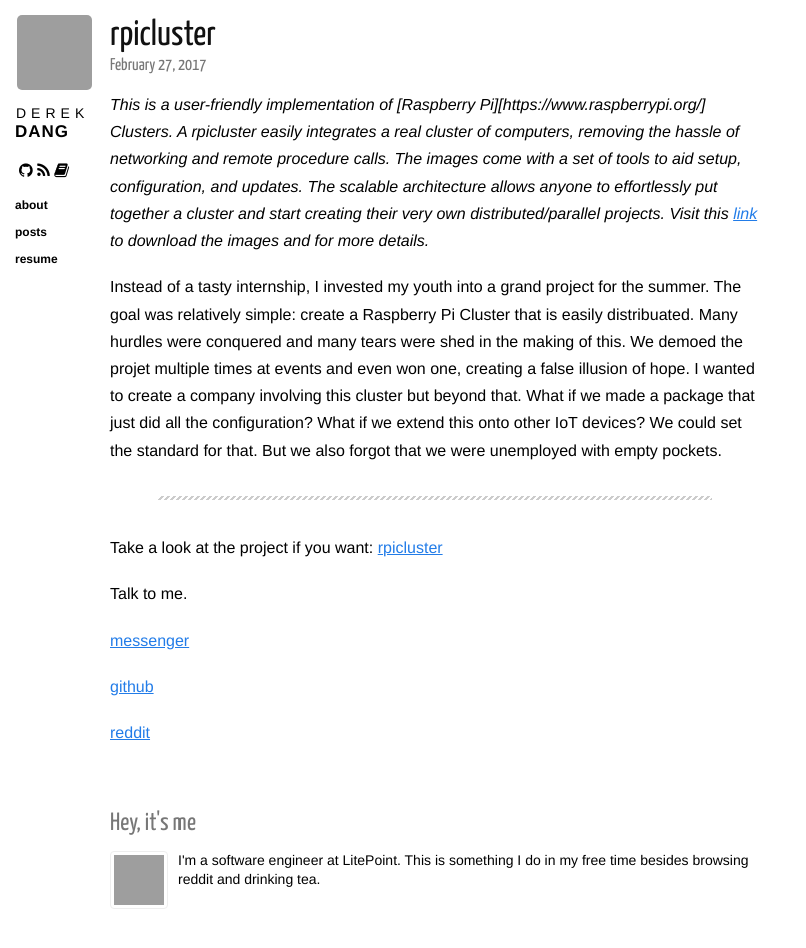
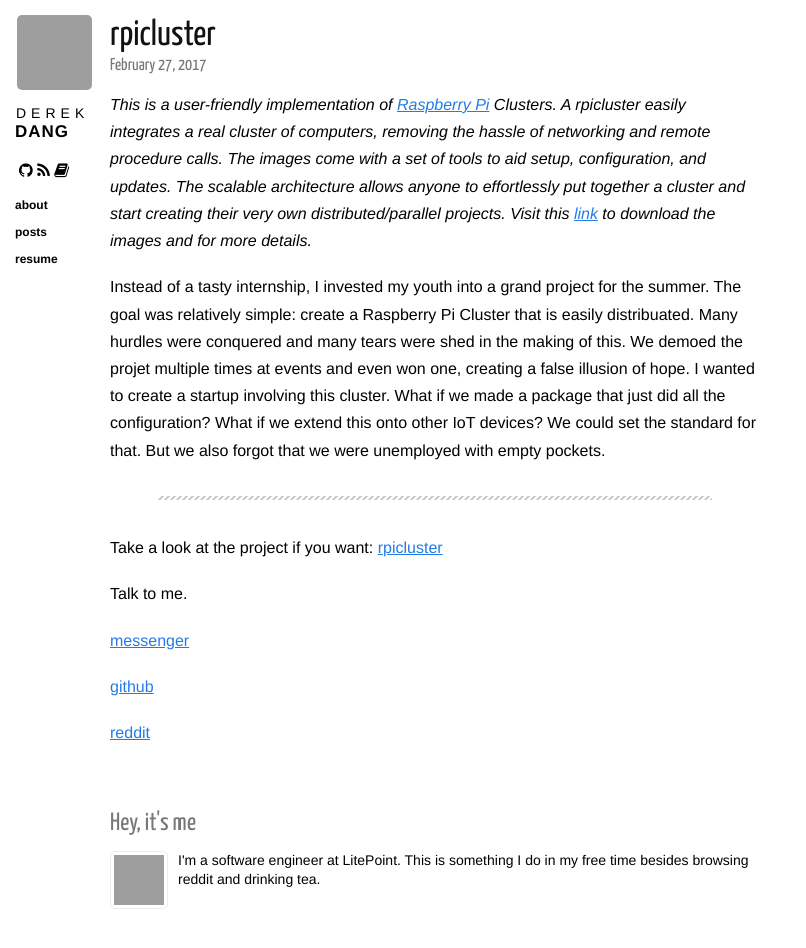
Before and after one commit to dqdang/dqdang.github.io, a Jekyll site: the page built from _posts/2017-02-27-rpicluster.markdown, in a window 1280 px wide, cut to the strip 0-967 px from the top of the page. Shown: the top 948 px of the strip, without its empty margins (0-806 px from the left). Built offline with Jekyll 4.4.1, drawn with Linux system fonts in a browser that asks for light colours; nearby versions of some CDN libraries; grey boxes are pictures that could not be loaded.

Commit message:
Update 2017-02-27-rpicluster.markdown

```diff
--- a/_posts/2017-02-27-rpicluster.markdown
+++ b/_posts/2017-02-27-rpicluster.markdown
@@ -3,9 +3,9 @@ layout: post
 title: rpicluster
 category: posts
 ---
-*This is a user-friendly implementation of [Raspberry Pi][https://www.raspberrypi.org/] Clusters. A rpicluster easily integrates a real cluster of computers, removing the hassle of networking and remote procedure calls. The images come with a set of tools to aid setup, configuration, and updates. The scalable architecture allows anyone to effortlessly put together a cluster and start creating their very own distributed/parallel projects. Visit this [link](www.rpicluster.com) to download the images and for more details.*
+*This is a user-friendly implementation of [Raspberry Pi](https://www.raspberrypi.org/) Clusters. A rpicluster easily integrates a real cluster of computers, removing the hassle of networking and remote procedure calls. The images come with a set of tools to aid setup, configuration, and updates. The scalable architecture allows anyone to effortlessly put together a cluster and start creating their very own distributed/parallel projects. Visit this [link](www.rpicluster.com) to download the images and for more details.*
 
-Instead of a tasty internship, I invested my youth into a grand project for the summer. The goal was relatively simple: create a Raspberry Pi Cluster that is easily distribuated. Many hurdles were conquered and many tears were shed in the making of this. We demoed the projet multiple times at events and even won one, creating a false illusion of hope. I wanted to create a company involving this cluster but beyond that. What if we made a package that just did all the configuration? What if we extend this onto other IoT devices? We could set the standard for that. But we also forgot that we were unemployed with empty pockets.
+Instead of a tasty internship, I invested my youth into a grand project for the summer. The goal was relatively simple: create a Raspberry Pi Cluster that is easily distribuated. Many hurdles were conquered and many tears were shed in the making of this. We demoed the projet multiple times at events and even won one, creating a false illusion of hope. I wanted to create a startup involving this cluster. What if we made a package that just did all the configuration? What if we extend this onto other IoT devices? We could set the standard for that. But we also forgot that we were unemployed with empty pockets.
 
 ---
 
```
